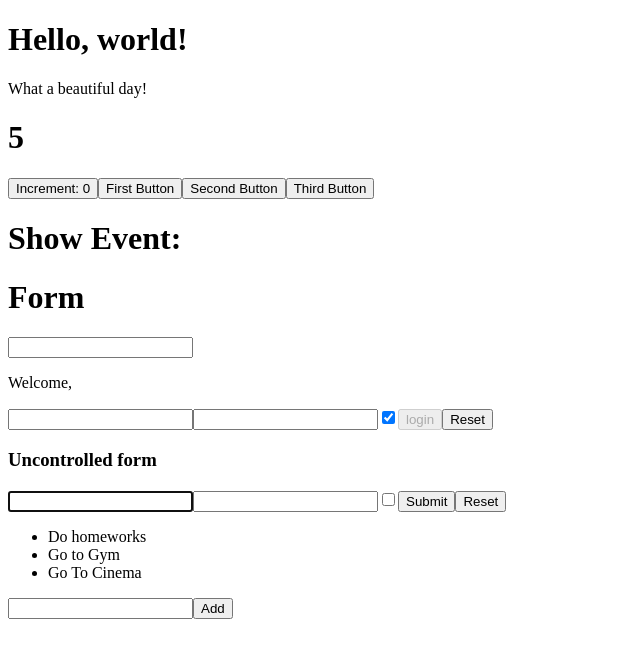
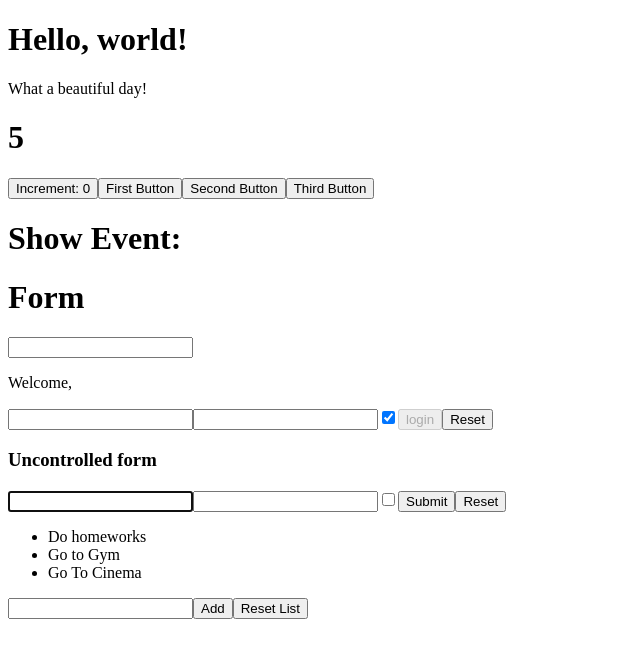
Before and after one commit to RiccardoPriolo/React-exercises, a React (Create React App) app: page / in a window 1280 px wide. Shown: the top 658 px of the page, without its empty margins (0-640 px from the left). Built offline with nearby package versions, Linux system fonts and the light colour scheme.

Commit message:
Svolgimento list-05

```diff
--- a/src/MyTodoList.js
+++ b/src/MyTodoList.js
@@ -17,6 +17,12 @@ class TodoList extends React.Component {
     this.setState({
       items: [...this.state.items, this.state.newItem],
       newItem: " ",
+    });
+  };
+
+  handleReset = () => {
+    this.setState({
+      items: [],
     });
   };
 
@@ -41,6 +47,9 @@ class TodoList extends React.Component {
         >
           Add{" "}
         </button>
+        <button type="button" onClick={this.handleReset}>
+          Reset List
+        </button>
       </>
     );
   }
```
